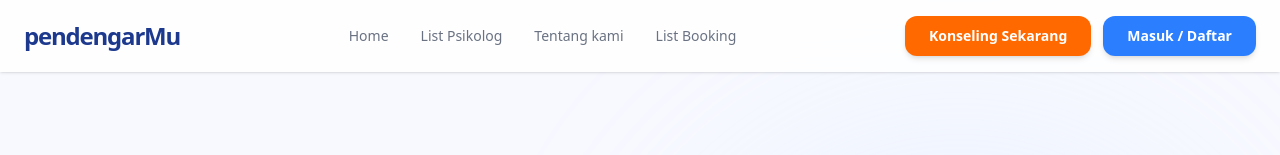
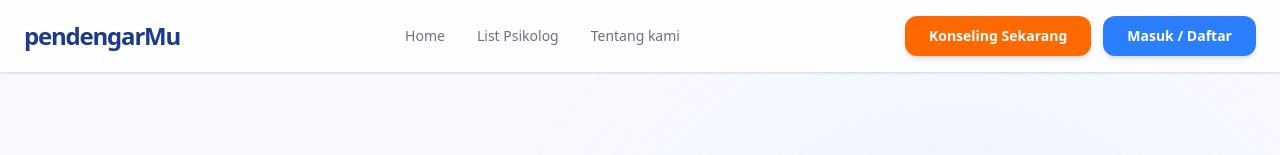
Before and after one commit to Final-Project-H8-FSJS-RMT-069-P3/fsjs-p3-finalproject, a Next.js app in the folder final-project/: page / in a window 1280 px wide. Shown: the top 155 px of the page. Built offline with nearby package versions, Linux system fonts and the light colour scheme; no server answers.

Commit message:
fix: removed double booking list in navbar

```diff
--- a/final-project/src/components/navbar.tsx
+++ b/final-project/src/components/navbar.tsx
@@ -127,12 +127,6 @@ export default function Navbar() {
           >
             Tentang kami
           </Link>
-          <Link
-            href="/bookinglist"
-            className="text-gray-500 hover:text-blue-700 transition-colors"
-          >
-            List Booking
-          </Link>
         </div>
 
         <div className="flex items-center gap-3">
```
